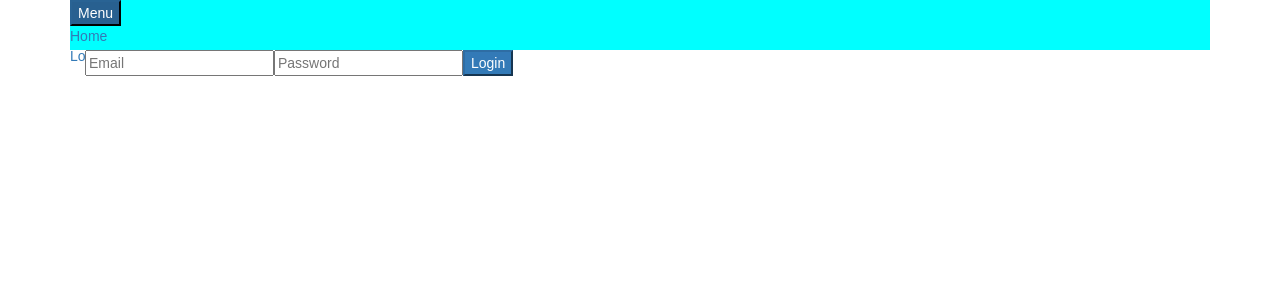
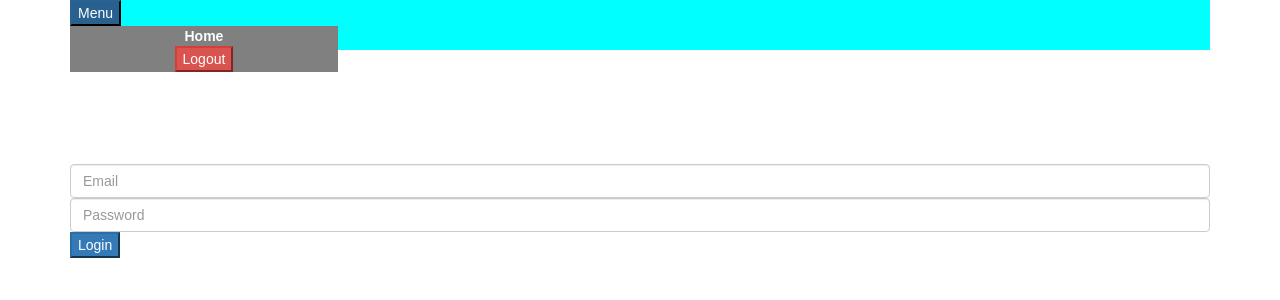
Before and after one commit to bennaflynn/ReactPWA, a React (Create React App) app in the folder bens-budget-react/: page / in a window 1280 px wide. Both pictures are taken after a click on the button "Menu". Shown: the top 300 px of the page. Built offline with nearby package versions, Linux system fonts and the light colour scheme.

Commit message:
Added the nav drop down menu at the top of header. Did a little bit of styling and added the ability to log out

```diff
--- a/bens-budget-react/src/components/Header.js
+++ b/bens-budget-react/src/components/Header.js
@@ -1,13 +1,19 @@
 import React, {Component} from 'react';
 import {Link} from 'react-router-dom';
+
+//functional imports
+import {withRouter} from 'react-router-dom';
+import {withCookies, Cookies} from 'react-cookie';
 
 //import styles
 import './header.css';
 
 
 class Header extends Component {
-    constructor() {
-        super();
+    constructor(props) {
+        super(props);
+
+        const {cookies, history} = props;
 
         this.state = {
             links: [
@@ -15,11 +21,6 @@ class Header extends Component {
                     id: 0,
                     path: "/finances",
                     name: "Home"
-                },
-                {
-                    id: 1,
-                    path: "/",
-                    name: "Logout"
                 }
             ],
             showLinks: false
@@ -38,10 +39,18 @@ class Header extends Component {
                 {links.map(result => (
                     <div
                     key={result.id}
+                    className='links'
                     >
-                        <Link to={result.path}> {result.name} </Link>
+                        <Link to={result.path}
+                        onClick={() => this.setState({showLinks:false})}> {result.name} </Link>
                     </div>
                 ))}
+                <div className="links">
+                    <button
+                    className="btn-danger"
+                    onClick={() => this.logout()}
+                    >Logout</button>
+                </div>
             </div>
         );
 
@@ -54,6 +63,14 @@ class Header extends Component {
         } else {
             this.setState({showLinks: true})
         }
+    }
+
+    logout() {
+        this.setState({showLinks: false});
+        //drop the cookie verifiying the person
+        this.props.cookies.remove('email');
+        //now navigate to the login page
+        this.props.history.push('/');
     }
 
     render() {
@@ -73,4 +90,4 @@ class Header extends Component {
     }
 }
 
-export default Header;
+export default withRouter(withCookies(Header));
--- a/bens-budget-react/src/components/Login.js
+++ b/bens-budget-react/src/components/Login.js
@@ -104,17 +104,17 @@ class Login extends Component {
         const {cookies} = this.props;
 
         return (
-            <div className='container'>
+            <div className='form-group'>
                 <form onSubmit={this.handleSubmit}>
                     <input
-                    className='login-input'
+                    className='form-control'
                     type='text'
                     placeholder='Email'
                     name='email'
                     value={email}
                     onChange={this.handleEmailChange}/>
                     <input
-                    className='login-input'
+                    className='form-control'
                     type='password'
                     placeholder='Password'
                     name='password'
--- a/bens-budget-react/src/components/header.css
+++ b/bens-budget-react/src/components/header.css
@@ -2,4 +2,16 @@
     width: 100%;
     height: 50px;
     background-color: cyan;
+    margin-bottom: 10%;
 }
+
+.links {
+    width: 23.5%;
+    background-color:grey;
+    text-align: center;
+}
+.links a {
+    text-decoration: none;
+    color: white;
+    font-weight: bold;
+}
```
